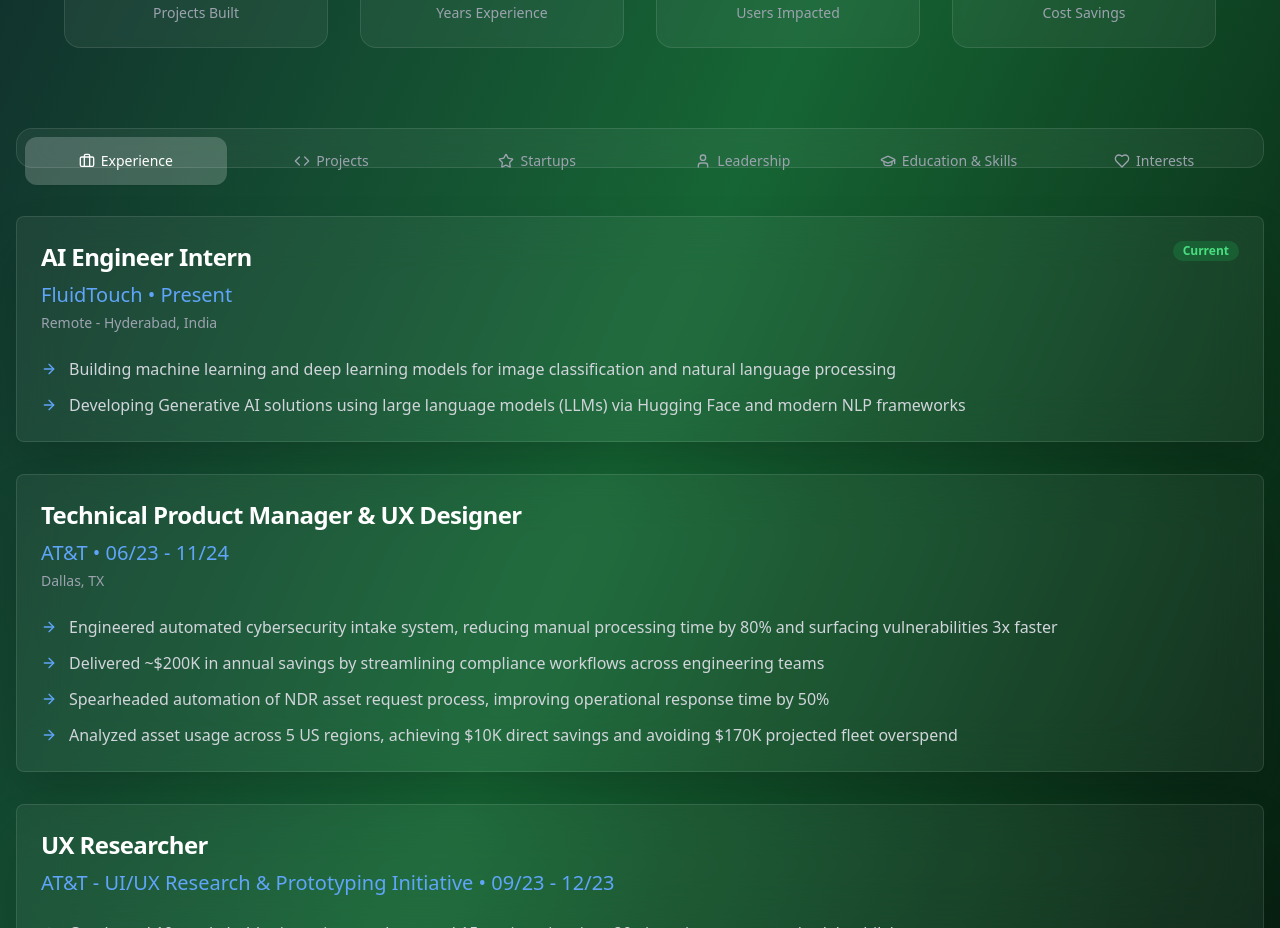
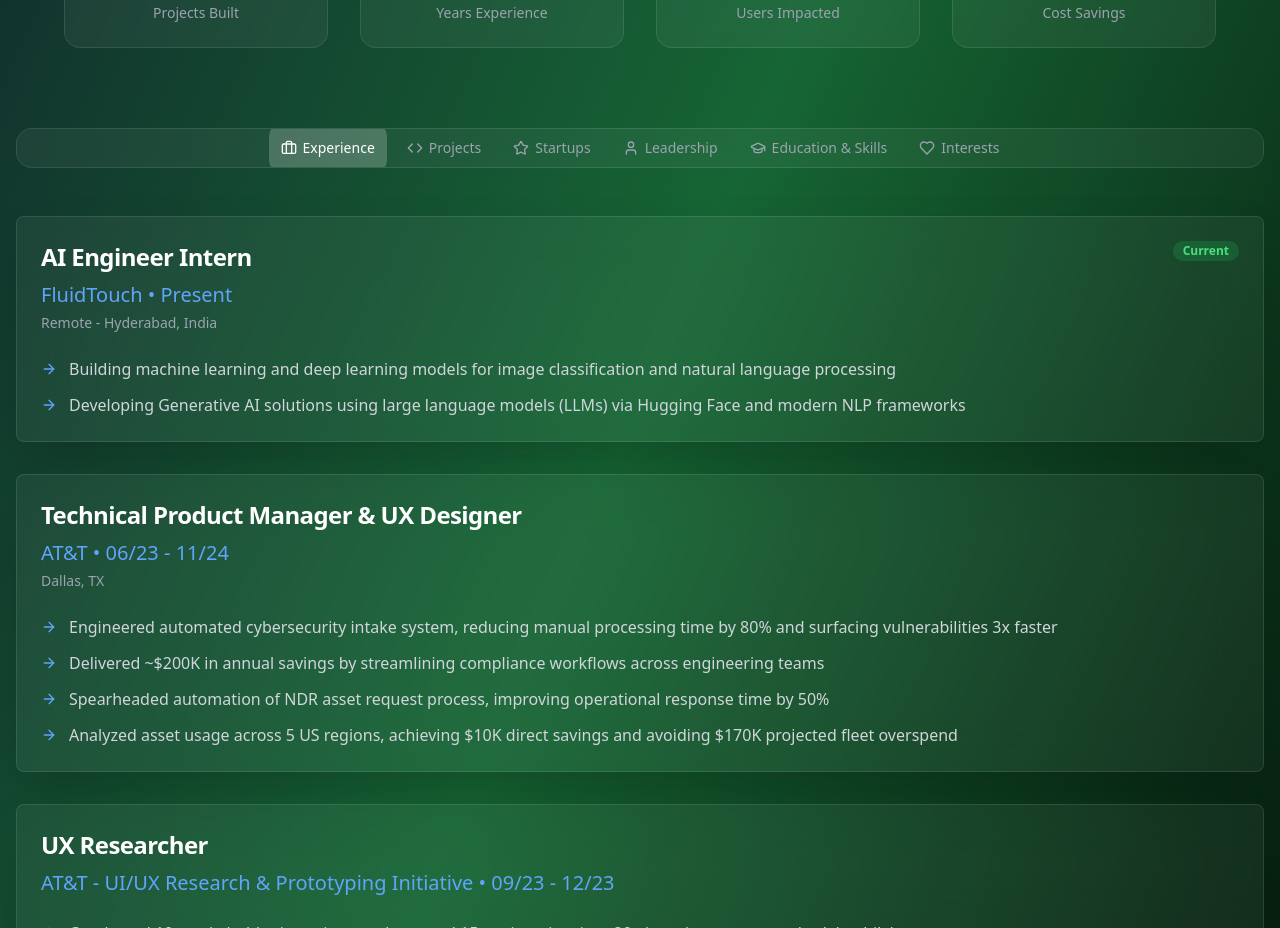
Before and after one commit to SSGutala/ssgutala.github.io, a React (Vite) app: page / in a window 1280 px wide. Shown: the part 1080-2008 px from the top of the page. Built offline with nearby package versions, Linux system fonts and the light colour scheme.

Commit message:
Refactor navigation menu
Changed the navigation menu to be horizontally scrollable, improving layout and usability.

```diff
--- a/src/index.css
+++ b/src/index.css
@@ -103,3 +103,13 @@ All colors MUST be HSL.
     @apply bg-background text-foreground;
   }
 }
+
+@layer utilities {
+  .scrollbar-hide {
+    -ms-overflow-style: none;  /* IE and Edge */
+    scrollbar-width: none;  /* Firefox */
+  }
+  .scrollbar-hide::-webkit-scrollbar {
+    display: none;  /* Chrome, Safari and Opera */
+  }
+}
--- a/src/pages/Index.tsx
+++ b/src/pages/Index.tsx
@@ -293,23 +293,22 @@ const Index = () => {
         variants={containerVariants}
       >
         <Tabs value={activeSection} onValueChange={setActiveSection} className="w-full">
-          <TabsList className="grid w-full grid-cols-3 lg:grid-cols-6 mb-12 bg-white/5 backdrop-blur-xl border border-white/10 p-2 rounded-2xl gap-1">
+          <TabsList className="flex w-full overflow-x-auto scrollbar-hide mb-12 bg-white/5 backdrop-blur-xl border border-white/10 p-2 rounded-2xl gap-2">
             {[
-              { value: "experience", icon: Briefcase, label: "Experience", shortLabel: "Exp" },
+              { value: "experience", icon: Briefcase, label: "Experience", shortLabel: "Experience" },
               { value: "projects", icon: Code, label: "Projects", shortLabel: "Projects" },
               { value: "startups", icon: Star, label: "Startups", shortLabel: "Startups" },
-              { value: "leadership", icon: User, label: "Leadership", shortLabel: "Leader" },
-              { value: "skills", icon: GraduationCap, label: "Education & Skills", shortLabel: "Skills" },
+              { value: "leadership", icon: User, label: "Leadership", shortLabel: "Leadership" },
+              { value: "skills", icon: GraduationCap, label: "Education & Skills", shortLabel: "Education & Skills" },
               { value: "hobbies", icon: Heart, label: "Interests", shortLabel: "Interests" }
             ].map((tab) => (
               <TabsTrigger
                 key={tab.value}
                 value={tab.value}
-                className="flex items-center justify-center gap-1.5 data-[state=active]:bg-white/20 data-[state=active]:text-white text-gray-400 hover:text-white transition-all duration-300 rounded-xl p-3 text-xs sm:text-sm min-h-[48px]"
+                className="flex items-center justify-center gap-1.5 data-[state=active]:bg-white/20 data-[state=active]:text-white text-gray-400 hover:text-white transition-all duration-300 rounded-xl p-3 text-sm min-h-[48px] whitespace-nowrap flex-shrink-0"
               >
                 <tab.icon className="h-4 w-4 flex-shrink-0" />
-                <span className="hidden sm:inline font-medium">{tab.label}</span>
-                <span className="sm:hidden font-medium">{tab.shortLabel}</span>
+                <span className="font-medium">{tab.label}</span>
               </TabsTrigger>
             ))}
           </TabsList>
```
